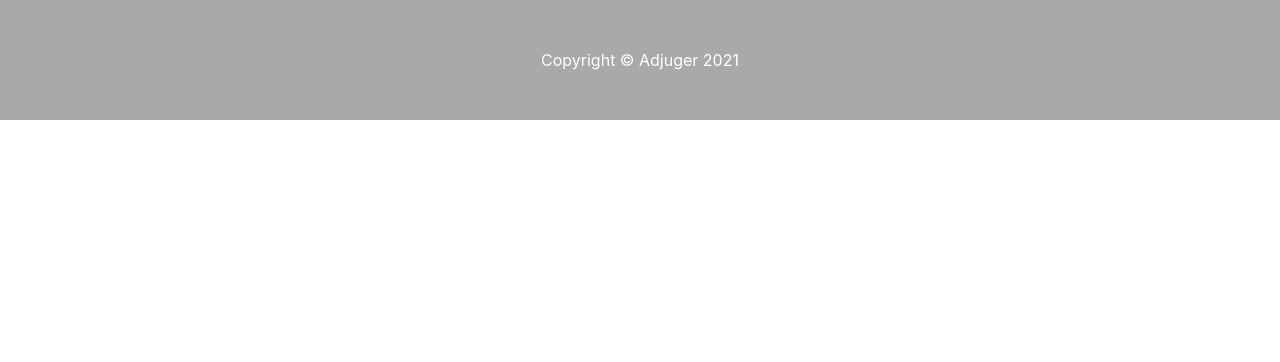
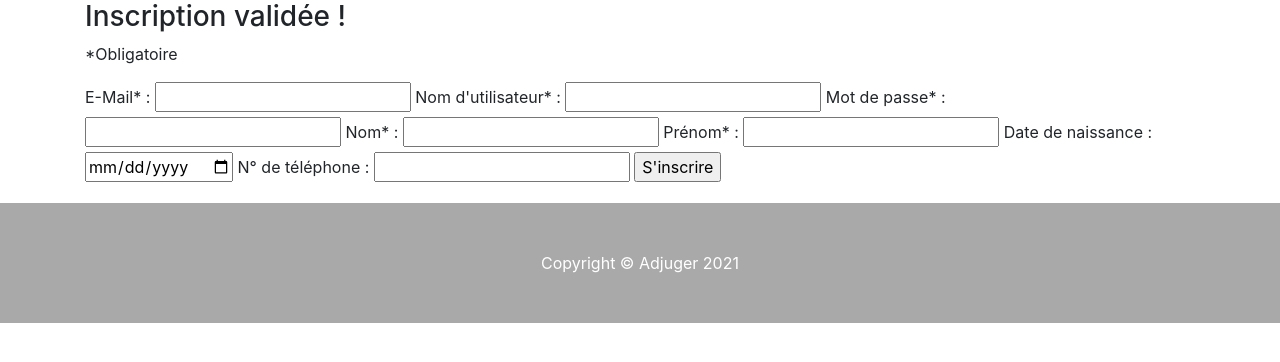
Before and after one commit to Cyprien-png/Adjuger, a PHP site: page /index.php?action=register in a window 1280 px wide. Shown: the part 148-510 px from the top of the page. Run offline with PHP 8.4, Linux system fonts and the light colour scheme.

Commit message:
Register form creation
Creation of the register form

```diff
--- a/code/view/register.php
+++ b/code/view/register.php
@@ -2,9 +2,37 @@
 $title = "Créer un compte";
 ob_start();
 ?>
+<div class="container">
 
+    <h3 class="hidden" id="txtRegisterSuccess">Inscription validée !</h3>
+    <p>*Obligatoire</p>
 
-<div class="container">
+    <form id="frmSign">
+
+        <label for="txtEmail">E-Mail* : </label>
+        <input type="email" id="txtEmail" name="registerEmail" required>
+
+        <label for="txtUsername">Nom d'utilisateur* : </label>
+        <input type="text" id="txtUsername" name="registerUsername" required>
+
+        <label for="txtPassword">Mot de passe* : </label>
+        <input type="text" id="txtPassword" name="registerPassword" required>
+
+        <label for="txtLastname">Nom* : </label>
+        <input type="text" id="txtLastname" name="registerLastname" required>
+
+        <label for="txtFirstname">Prénom* : </label>
+        <input type="text" id="txtFirstname" name="registerFirstname" required>
+
+        <label for="dteBirth">Date de naissance : </label>
+        <input type="date" id="dteBirth" name="registerDate">
+
+        <label for="txtPhoneNumber">N° de téléphone : </label>
+        <input type="text" id="txtPhoneNumber" name="registerPhoneNumber" required>
+
+        <input type="submit" value="S'inscrire" id="btnSubmitSign">
+
+    </form>
 
 </div>
 
```
Also changed, not shown: code/view/content/js/signUP.js (added, +15 -0 lines).
